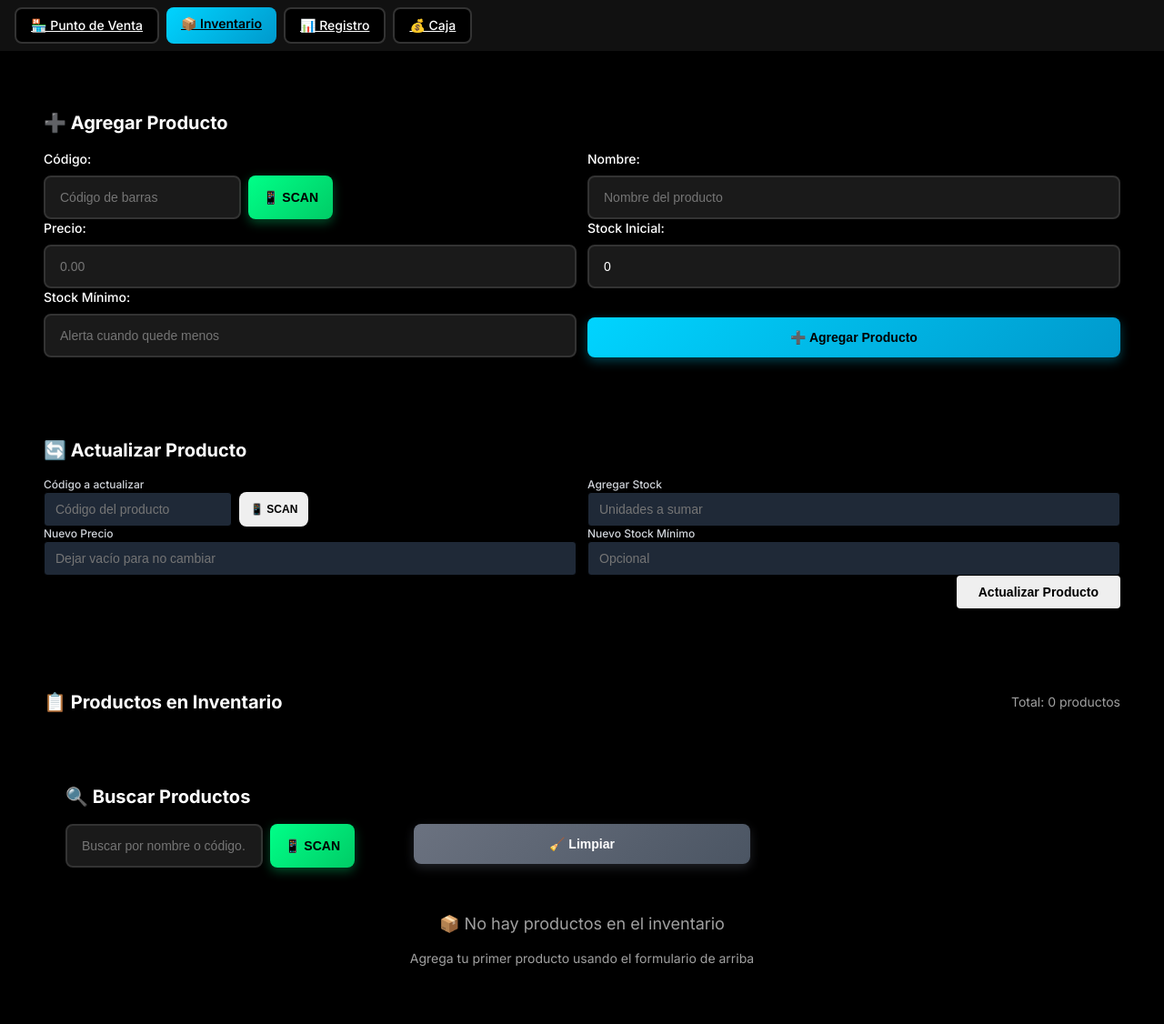
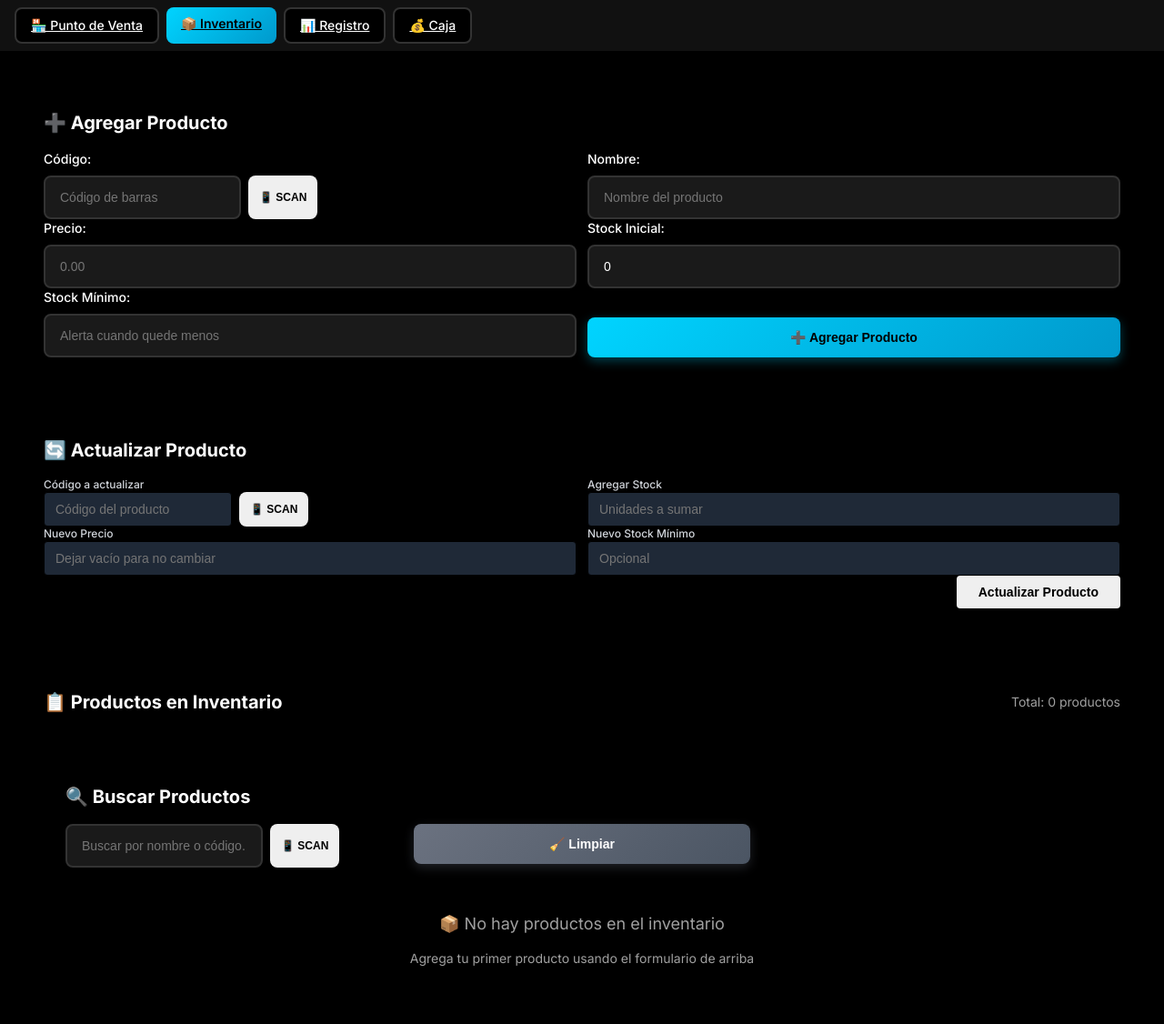
Before and after one commit to josesin1233/POS, a Django app: page /inventario/ in a window 1280 px wide. Shown: the part 28-1154 px from the top of the page at 91% size. Run offline with Django 5.2, Linux system fonts and the light colour scheme; the visitor is signed in with stand-in values (Sample User, id 1); data that the repository does not hold is empty; parts of the project's set-up code (start-up, migrations or seed data) failed here and were passed over.

Commit message:
Fix barcode scanner styling and JavaScript errors in inventory
- Copy exact scan button styling from POS to inventory
- Fix variable declaration conflicts in barcode-scanner.js
- Ensure scanner CSS is properly linked in inventory template
- Maintain consistent UI/UX across POS and inventory modules

🤖 Generated with [Claude Code](https://claude.ai/code)

Co-Authored-By: Claude <noreply@anthropic.com>

```diff
--- a/static/js/barcode-scanner.js
+++ b/static/js/barcode-scanner.js
@@ -304,11 +304,11 @@ class BarCodeScanner {
       }
 
       this.stream = await navigator.mediaDevices.getUserMedia(constraints);
-      const video = document.getElementById('barcode-video');
-      video.srcObject = this.stream;
+      const videoElement = document.getElementById('barcode-video');
+      videoElement.srcObject = this.stream;
 
       await new Promise((resolve) => {
-        video.onloadedmetadata = resolve;
+        videoElement.onloadedmetadata = resolve;
       });
 
       // Mostrar indicadores visuales
@@ -317,9 +317,8 @@ class BarCodeScanner {
       if (overlay) {
         overlay.classList.add('active');
       }
-      const video = document.getElementById('barcode-video');
-      if (video) {
-        video.classList.add('scanning');
+      if (videoElement) {
+        videoElement.classList.add('scanning');
       }
       this.updateStatus('📱 Cámara activa - Posiciona el código DESPACIO y CENTRADO', 'text-green-600 loading', 'bg-green-50');
       this.isScanning = true;
--- a/templates/inventario/inventario.html
+++ b/templates/inventario/inventario.html
@@ -4,7 +4,7 @@
 {% block title %}Inventario - DulcePOS{% endblock %}
 
 {% block extra_head %}
-<link rel="stylesheet" href="{% static 'css/scanner.css' %}
+<link rel="stylesheet" href="{% static 'css/scanner.css' %}">
 <style>
   /* Button styles for inventory */
   .btn-update {
@@ -50,13 +50,33 @@
     box-shadow: 0 0 20px rgba(34, 197, 94, 0.4);
     font-family: 'JetBrains Mono', monospace;
     font-weight: 700;
+    text-transform: uppercase;
+    letter-spacing: 0.5px;
+    position: relative;
+    overflow: hidden;
     transition: all 0.3s ease;
+    z-index: 1;
+  }
+
+  .btn-scan::before {
+    content: '';
+    position: absolute;
+    top: 0;
+    left: -100%;
+    width: 100%;
+    height: 100%;
+    background: linear-gradient(90deg, transparent, rgba(0, 255, 136, 0.3), transparent);
+    transition: left 0.5s ease;
   }
 
   .btn-scan:hover {
     background: linear-gradient(145deg, #374151, #1f2937);
     box-shadow: 0 0 30px rgba(34, 197, 94, 0.7);
     transform: translateY(-2px) scale(1.05);
+  }
+
+  .btn-scan:hover::before {
+    left: 100%;
   }
 
   /* Search result highlighting */
@@ -297,8 +317,8 @@
                      style="background-color: var(--bg-tertiary); border-color: var(--border-color); color: var(--text-primary);"
                      placeholder="Código de barras">
               <button type="button" onclick="openScanner('nuevo-codigo')"
-                      class="px-4 py-3 rounded-lg font-bold text-sm transition-all hover:scale-105"
-                      style="background: linear-gradient(135deg, var(--accent-green), #00cc66); color: #000000; border: none; box-shadow: 0 4px 12px rgba(0, 255, 136, 0.3);">
+                      class="btn-scan px-3 py-2 rounded-lg transition-all text-xs font-semibold whitespace-nowrap"
+                      style="z-index: 1 !important; position: relative;">
                 📱 SCAN
               </button>
             </div>
@@ -456,8 +476,8 @@
                      style="background-color: var(--bg-tertiary); border-color: var(--border-color); color: var(--text-primary);"
                      placeholder="Buscar por nombre o código...">
               <button type="button" onclick="openScanner('buscar-inventario')"
-                      class="px-4 py-3 rounded-lg font-bold text-sm transition-all hover:scale-105"
-                      style="background: linear-gradient(135deg, var(--accent-green), #00cc66); color: #000000; border: none; box-shadow: 0 4px 12px rgba(0, 255, 136, 0.3);">
+                      class="btn-scan px-3 py-2 rounded-lg transition-all text-xs font-semibold whitespace-nowrap"
+                      style="z-index: 1 !important; position: relative;">
                 📱 SCAN
               </button>
             </div>
```
